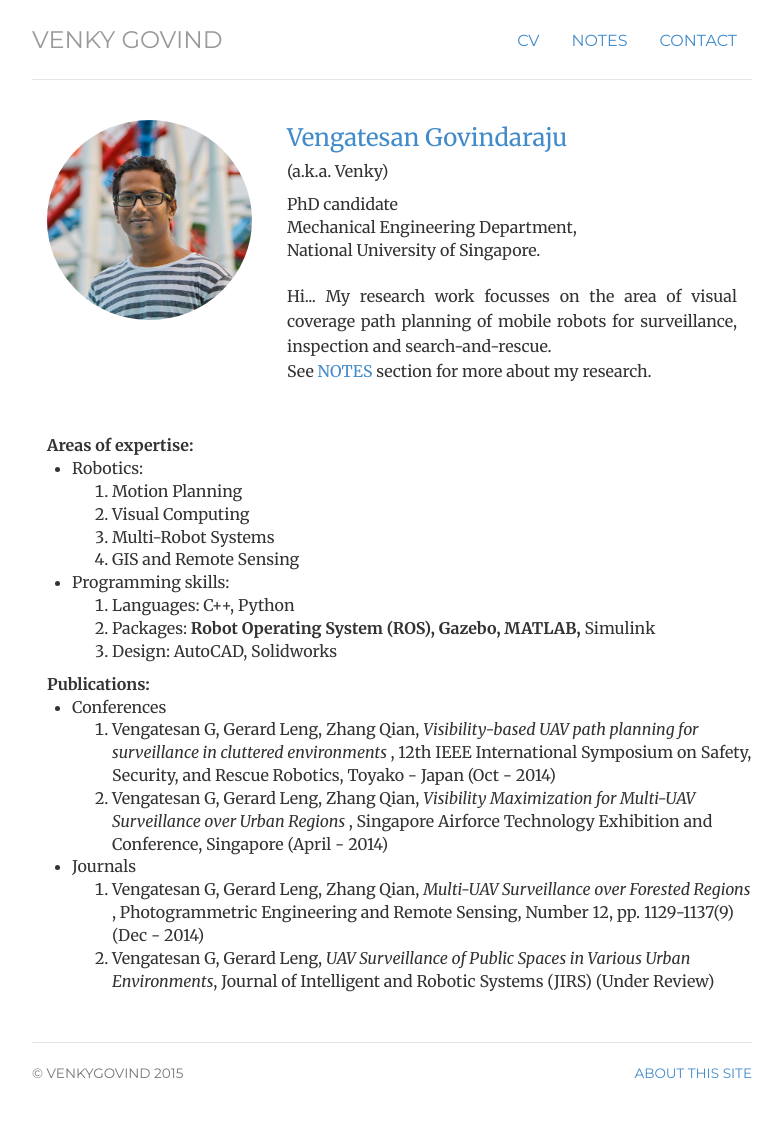
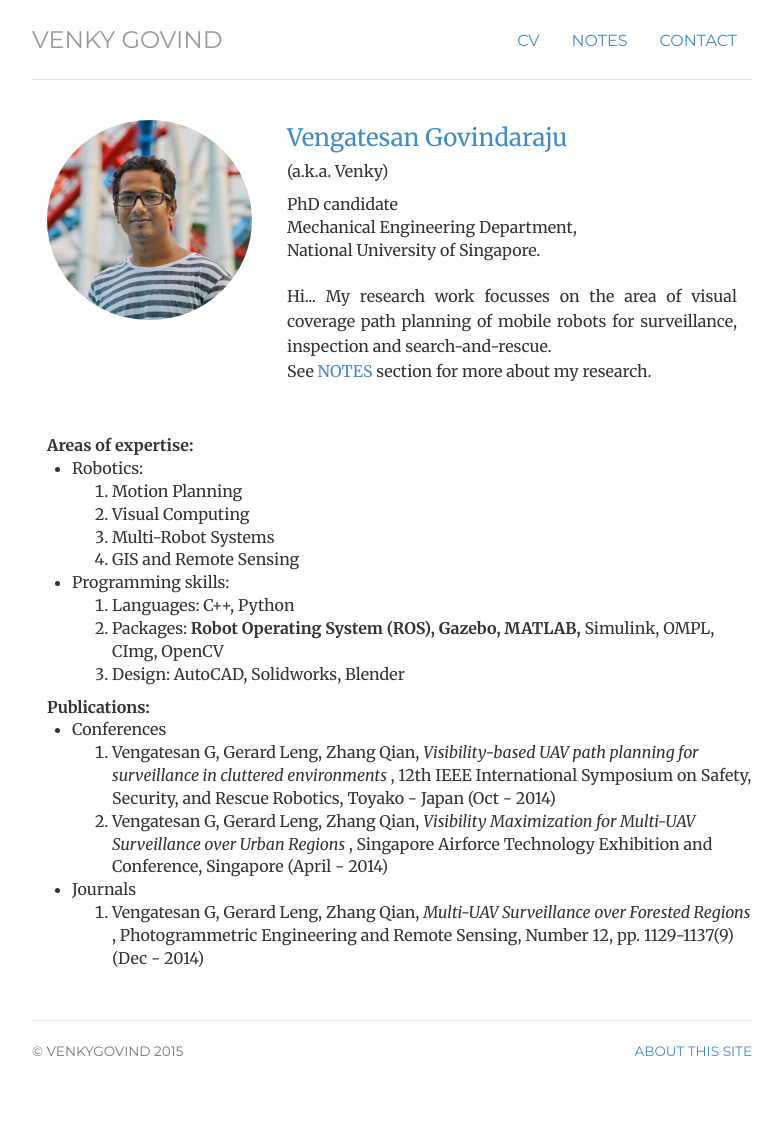
Before and after one commit to webvenky/webvenky.github.io, a Jekyll site: the page built from index.html, in a window 1280 px wide. Shown: the whole page, without its empty margins (248-1031 px from the left). Built offline with Jekyll 4.4.1, drawn with Linux system fonts in a browser that asks for light colours; after the commit the page ends 1112 px from its top, so only the background shows below that.

```diff
--- a/index.html
+++ b/index.html
@@ -33,8 +33,8 @@
 	<li>Programming skills:
 		<ol>
 		<li> Languages: C++, Python</li>
-		<li> Packages: <b>Robot Operating System (ROS), Gazebo, MATLAB, </b> Simulink</li>
-		<li> Design: AutoCAD, Solidworks</li>
+		<li> Packages: <b>Robot Operating System (ROS), Gazebo, MATLAB,</b> Simulink, OMPL, CImg, OpenCV </li>
+		<li> Design: AutoCAD, Solidworks, Blender </li>
 		</ol>
 	</li>
 </ul>
@@ -56,7 +56,6 @@
 		<li> Vengatesan G, Gerard Leng, Zhang Qian, <i>Multi-UAV Surveillance over Forested
 		Regions </i>, Photogrammetric Engineering and Remote Sensing, Number 12, pp.
 		1129-1137(9) (Dec - 2014)</li>
-		<li> Vengatesan G, Gerard Leng, <i>UAV Surveillance of Public Spaces in Various Urban Environments</i>, Journal of Intelligent and Robotic Systems (JIRS) (Under Review)</li>
 		</ol>
 	</li>
 </ul>
```
